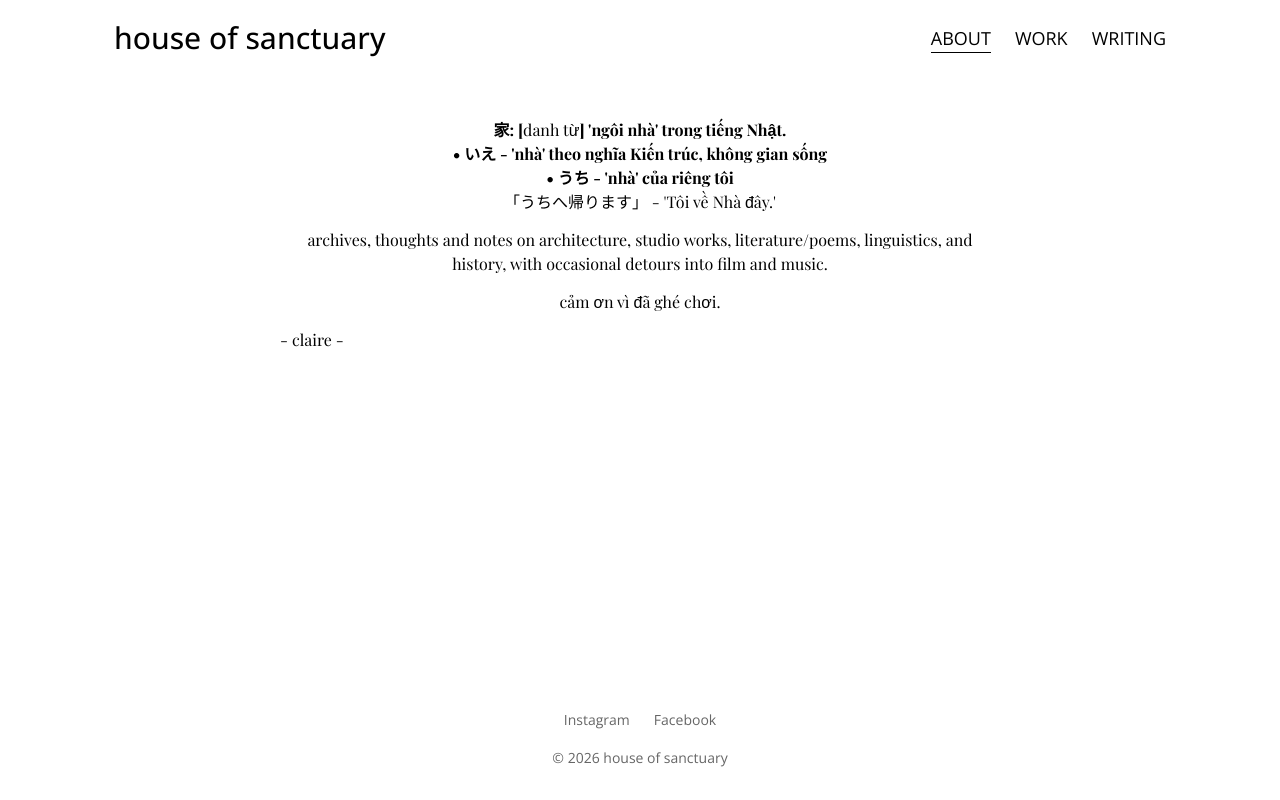
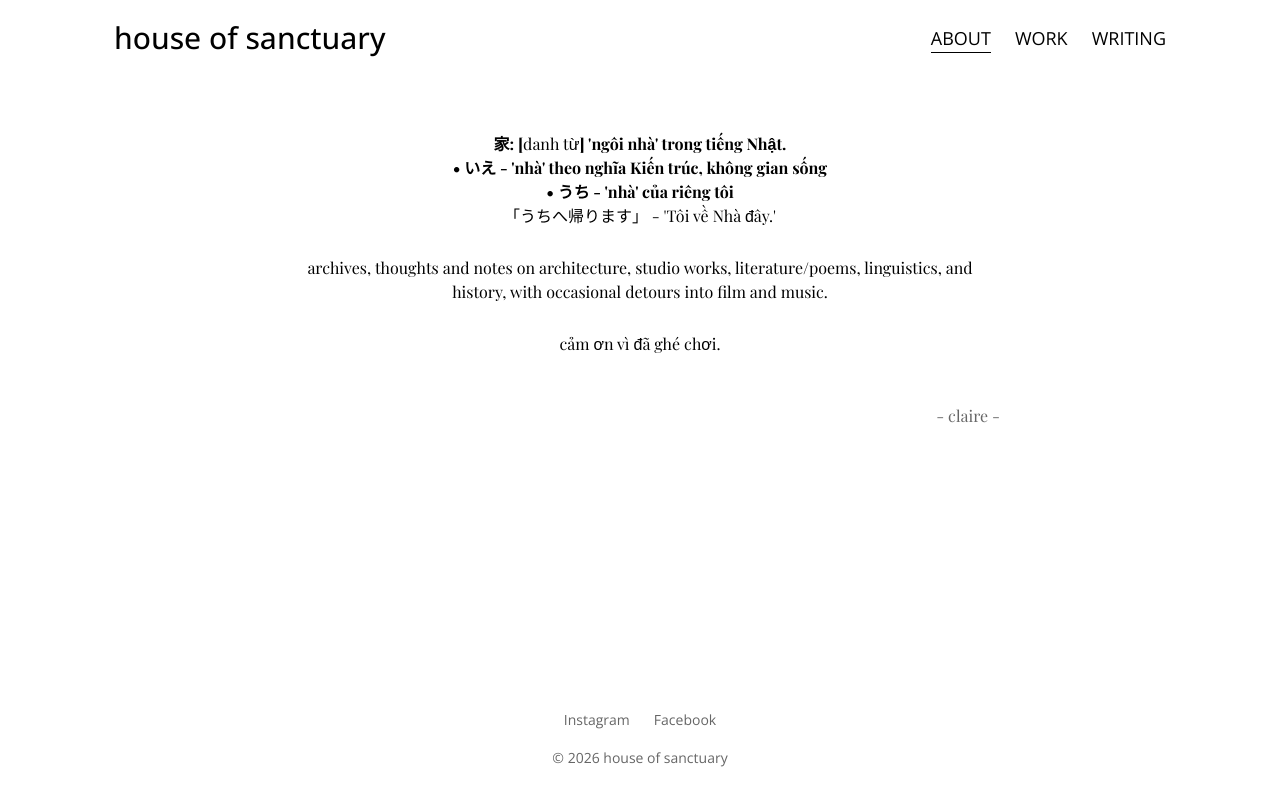
Before and after one commit to minhtuan-ne/house-of-sanctuary, a Next.js app: page /about in a window 1280 px wide. Built offline with nearby package versions, Linux system fonts and the light colour scheme; no server answers.

Commit message:
update css for about page

```diff
--- a/app/globals.css
+++ b/app/globals.css
@@ -404,7 +404,7 @@ body {
 
 .manage-writing__actions {
   white-space: nowrap;
-  text-align: right;
+  text-align: right !important;
 }
 
 .manage-writing__action {
@@ -487,7 +487,7 @@ body {
 .writing-post__body hr { border: none; border-top: 1px solid var(--border); margin: 2rem 0; }
 .writing-post__body img { max-width: 100%; height: auto; margin: 1rem 0; }
 .writing-post__body [style*="text-align: center"] { text-align: center; }
-.writing-post__body [style*="text-align: right"] { text-align: right; }
+.writing-post__body [style*="text-align: right"] { text-align: right !important; }
 
 .writing-back {
   font-family: var(--font-open-sans), Arial, Helvetica, sans-serif;
@@ -682,3 +682,15 @@ body {
   color: var(--foreground);
   border-bottom-color: var(--foreground);
 }
+
+/* ── About page ── */
+
+.about-content p {
+  margin: 1.75rem 0;
+}
+
+.about-sig {
+  text-align: right !important;
+  color: var(--muted);
+  margin-top: 3rem !important;
+}
```
